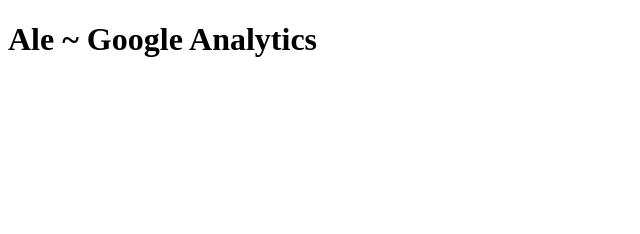
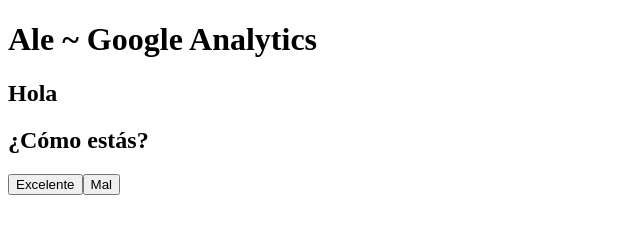
Before and after one commit to alecoca/google-campaigns-utm, a plain HTML site: page index.html in a window 1280 px wide. Shown: the whole page, without its empty margins (0-640 px from the left). Drawn offline with Linux system fonts and the light colour scheme.

Commit message:
improvements

```diff
--- a/index.html
+++ b/index.html
@@ -22,5 +22,12 @@
   </head>
   <body>
     <h1>Ale ~ Google Analytics</h1>
+    <section>
+      <h2>Hola</h2>
+    </section>
+    <section>
+      <h2>¿Cómo estás?</h2>
+    </section>
+    <section><button>Excelente</button><button>Mal</button></section>
   </body>
 </html>
```
